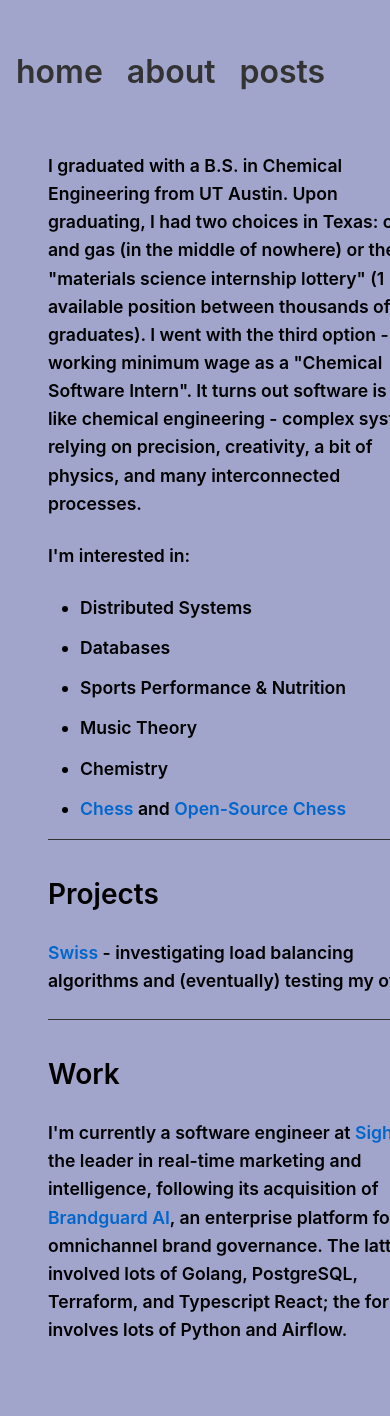
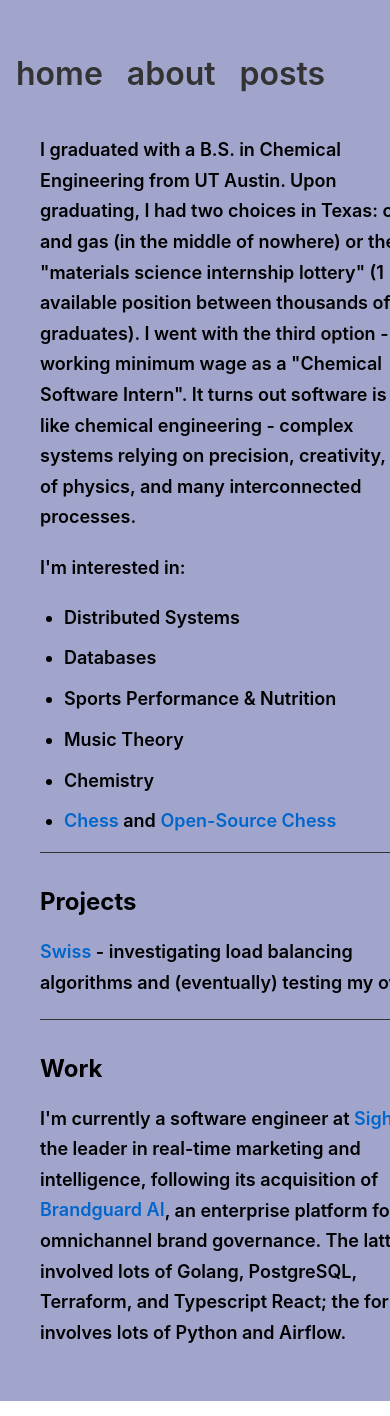
Before and after one commit to MaanasSathaye/msathaye.com, a React (Vite) app in the folder msathaye-console/: page /about in a window 390 px wide. Shown: the top 1416 px of the page. Built offline with nearby package versions, Linux system fonts and the light colour scheme.

Commit message:
mobile nice

```diff
--- a/msathaye-console/src/css/App.css
+++ b/msathaye-console/src/css/App.css
@@ -17,7 +17,7 @@ hr {
 .blog-container {
   min-height: 100vh;
   background-color: #a1a5cc;
-  padding: 2rem;
+  padding: 1.5rem;
   width: 100%;
 }
 
@@ -125,7 +125,7 @@ hr {
 
   .content-section,
   .page {
-    padding: 1rem;
+    padding: 0 0.5rem;
   }
 
   .card {
@@ -166,6 +166,66 @@ hr {
   .content-card {
     padding: 1.5rem;
     margin: 0.75rem auto;
+  }
+
+  .card p {
+    font-size: 1.1rem;
+    line-height: 1.65;
+    margin: 1rem 0;
+  }
+
+  .card h1 {
+    font-size: 1.75rem;
+    margin-bottom: 0.75rem;
+  }
+
+  .card h2 {
+    font-size: 1.4rem;
+    margin-top: 1.5rem;
+  }
+
+  .card h3 {
+    font-size: 1.2rem;
+  }
+
+  .card ul,
+  .card ol {
+    padding-left: 1.25rem;
+  }
+
+  .card li {
+    font-size: 1.1rem;
+    margin: 0.5rem 0;
+  }
+
+  .card a {
+    padding: 0.4rem 0;
+  }
+}
+
+@media (max-width: 375px) {
+  .blog-container {
+    padding: 0.75rem;
+  }
+
+  .card p {
+    font-size: 1rem;
+  }
+
+  .card h1 {
+    font-size: 1.5rem;
+  }
+}
+
+@media (prefers-color-scheme: dark) {
+  .card a {
+    color: #66b3ff;
+  }
+}
+
+@media (prefers-contrast: high) {
+  .card a {
+    text-decoration: underline;
   }
 }
 
@@ -225,45 +285,48 @@ hr {
 }
 
 .card p {
-  margin: 1.5rem 0;
-  font-size: 1.1rem;
-  line-height: 1.6;
+  margin: 1.25rem 0;
+  font-size: 1.125rem;
+  line-height: 1.7;
+  max-width: 68ch;
 }
 
 .card h1 {
   font-size: 2rem;
   margin-bottom: 0.5rem;
+  line-height: 1.2;
 }
 
 .card h2 {
-  font-size: 1.75rem;
+  font-size: 1.5rem;
   margin-top: 2rem;
   margin-bottom: 1rem;
-  font-weight: 600;
+  line-height: 1.3;
 }
 
 .card h3 {
-  font-size: 1.5rem;
+  font-size: 1.25rem;
   margin-top: 1.5rem;
   margin-bottom: 1rem;
-  font-weight: 500;
+  line-height: 1.4;
 }
 
 .card ul,
 .card ol {
   margin: 1rem 0;
-  padding-left: 2rem;
+  padding-left: 1.5rem;
 }
 
 .card li {
   margin: 0.75rem 0;
-  font-size: 1.1rem;
+  font-size: 1.125rem;
   line-height: 1.6;
 }
 
 .card a {
   color: #0066cc;
   text-decoration: none;
+  padding: 0.2rem 0;
 }
 
 .card a:hover {
@@ -331,3 +394,10 @@ hr {
 .post-title:hover {
   text-decoration: underline;
 }
+
+body {
+  font-size: 16px;
+  line-height: 1.6;
+  -webkit-text-size-adjust: 100%;
+  -webkit-font-smoothing: antialiased;
+}
```
